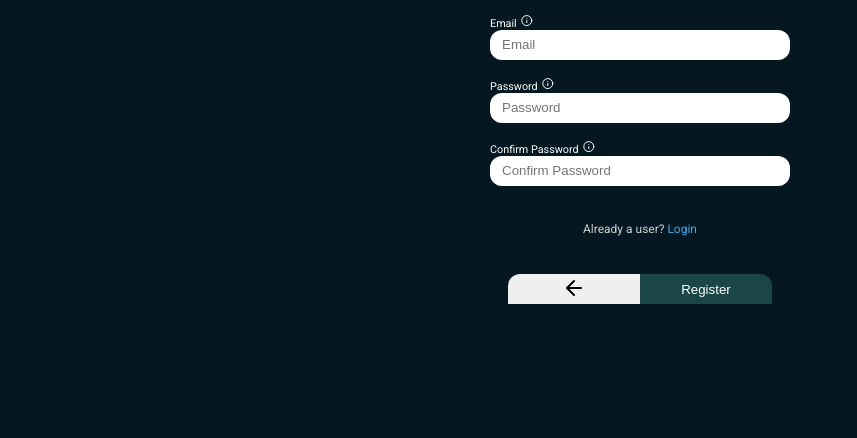
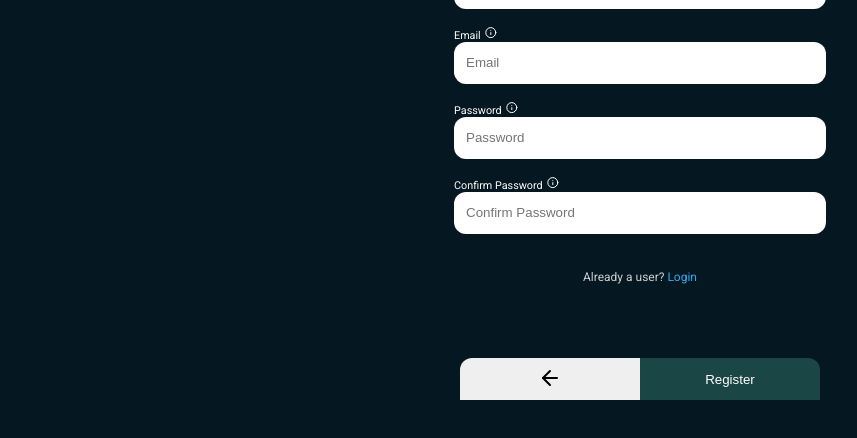
Before and after one commit to DearmenChandro/FrontEnd-Balbalan, a plain HTML site: page register-page.html in a window 1280 px wide. Shown: the part 180-618 px from the top of the page, without its empty margins (0-857 px from the left). Drawn offline with nearby package versions, Linux system fonts and the light colour scheme.

Commit message:
register page and login page

```diff
--- a/css/login-page-style.css
+++ b/css/login-page-style.css
@@ -66,8 +66,8 @@ form .input-group .form-input p svg {
 }
 
 form .input-group .form-input input {
-  height: 3.5rem;
-  width: 33rem;
+  height: 3.3rem;
+  width: 30rem;
   border-radius: 1.3rem;
   padding-left: 1rem;
 }
@@ -105,6 +105,7 @@ form .input-group .form-input p {
   transition: 0.2s linear;
 }
 
+/* Button Section */
 .group-button {
   display: flex;
   justify-content: center;
--- a/css/register-page-style.css
+++ b/css/register-page-style.css
@@ -65,8 +65,8 @@ form .input-group .form-input p svg {
 }
 
 form .input-group .form-input input {
-  height: 2.5rem;
-  width: 25rem;
+  height: 3.5rem;
+  width: 31rem;
   border-radius: 1rem;
   padding-left: 1rem;
 }
@@ -103,6 +103,7 @@ form .input-group .form-input p {
   transition: 0.2s linear;
 }
 
+/* Button Section */
 .group-button {
   display: flex;
   justify-content: center;
@@ -112,17 +113,19 @@ form .input-group .form-input p {
 .group-button #register-button {
   background-color: #1a4645;
   color: #fdfdfd;
-  width: 11rem;
-  height: 2.5rem;
+  width: 15rem;
+  height: 3.5rem;
   border-top-right-radius: 1rem;
   cursor: pointer;
+  margin-top: 3rem;
 }
 
 .group-button #back-button {
-  width: 11rem;
-  height: 2.5rem;
+  width: 15rem;
+  height: 3.5rem;
   border-top-left-radius: 1rem;
   cursor: pointer;
+  margin-top: 3rem;
 }
 
 .group-button #register-button:hover {
```
